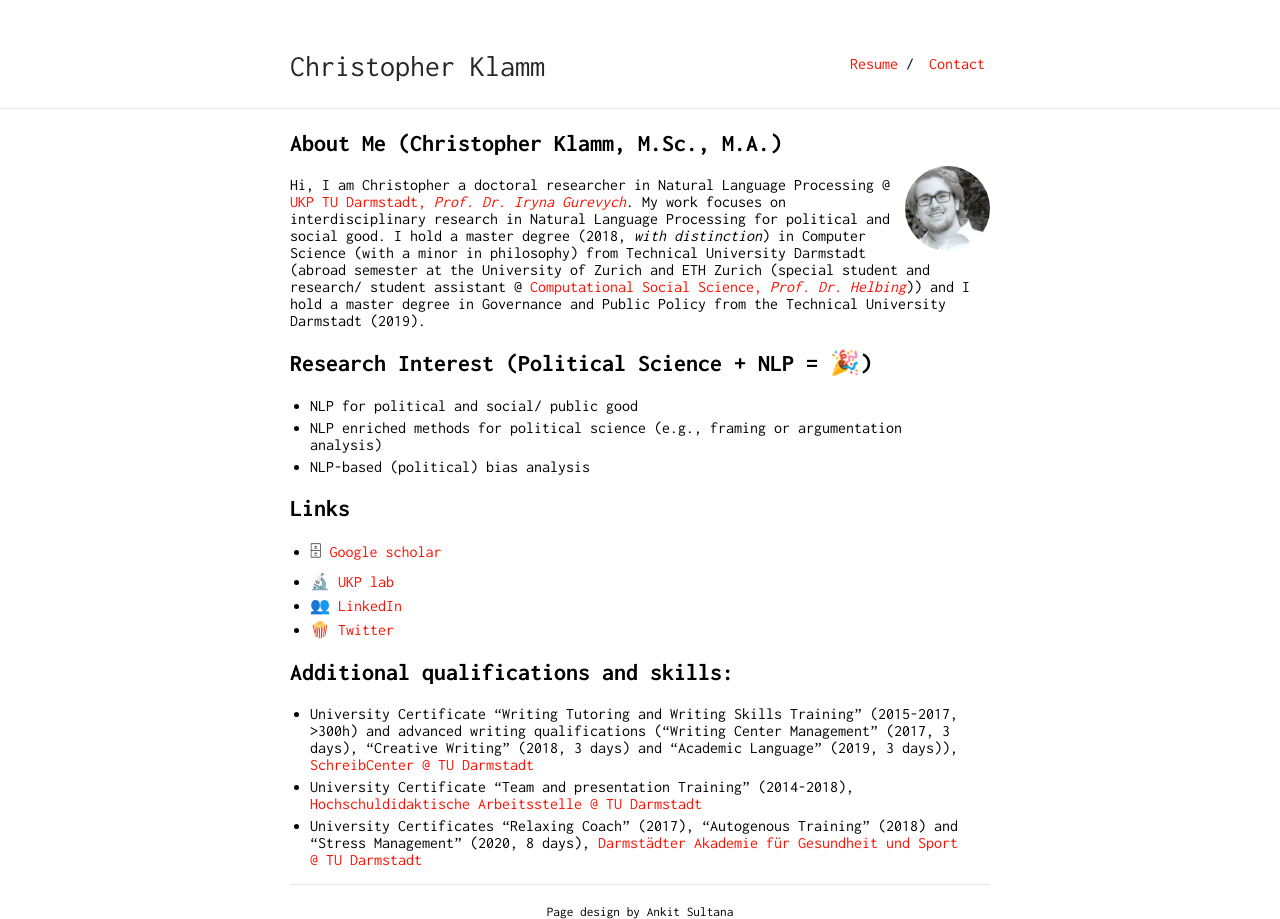
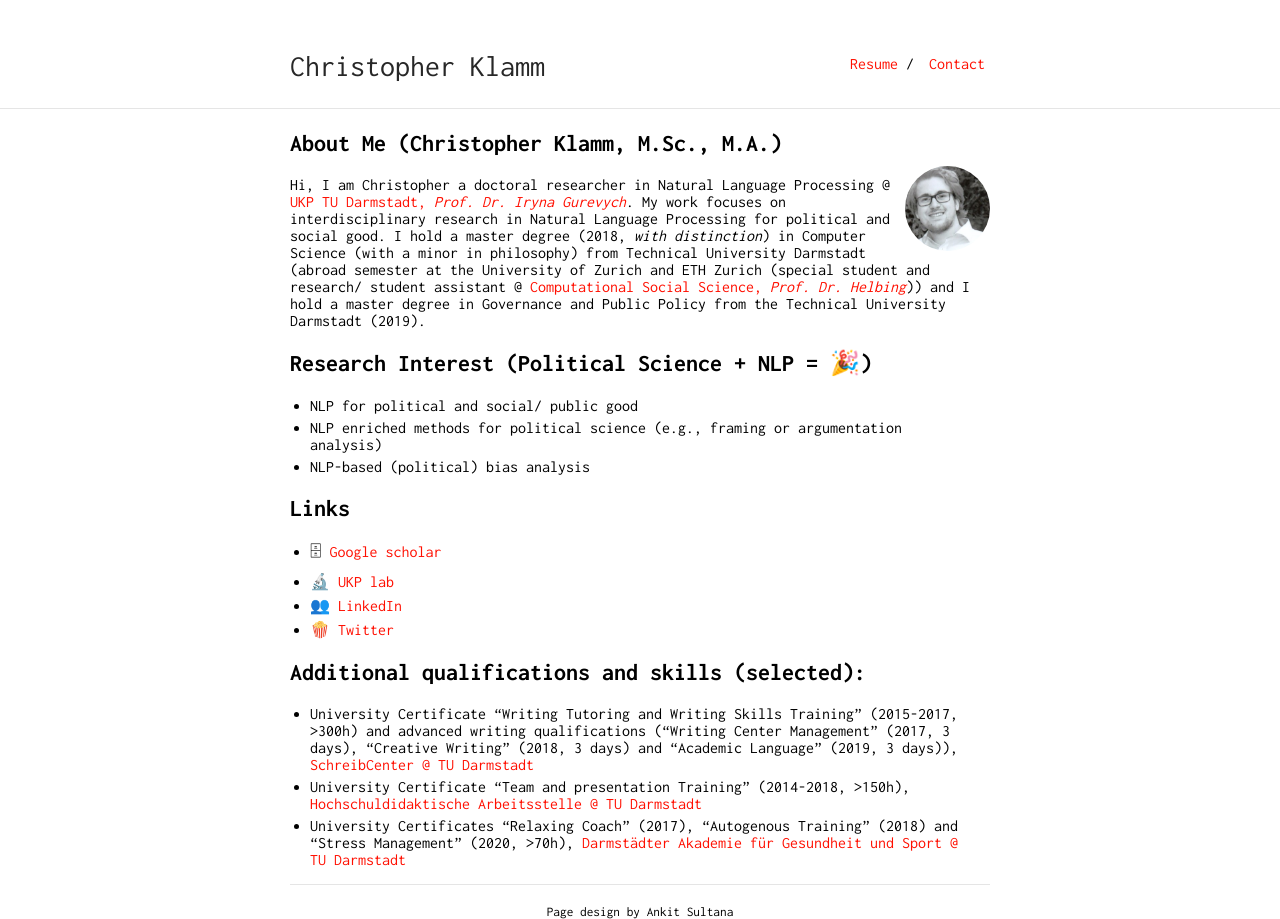
Before and after one commit to chkla/gitPage, a Jekyll site: the page built from index.md, in a window 1280 px wide. Built offline with Jekyll 4.4.1, drawn with Linux system fonts in a browser that asks for light colours; our own code applies the rules of GitHub Pages for plain Markdown files.

Commit message:
Update index.md

```diff
--- a/index.md
+++ b/index.md
@@ -19,7 +19,7 @@ Hi, I am Christopher a doctoral researcher in Natural Language Processing @ [UKP
 * 👥 [LinkedIn](https://www.linkedin.com/in/christopher-klamm-865786b3/)
 * 🍿 [Twitter](https://twitter.com/chklamm)
 
-## Additional qualifications and skills:
+## Additional qualifications and skills (selected):
 * University Certificate “Writing Tutoring and Writing Skills Training” (2015-2017, >300h) and advanced writing qualifications ("Writing Center Management" (2017, 3 days), "Creative Writing" (2018, 3 days) and "Academic Language" (2019, 3 days)), [SchreibCenter @ TU Darmstadt](https://www.owl.tu-darmstadt.de/schreibcenter_1/index.de.jsp)
-* University Certificate "Team and presentation Training" (2014-2018), [Hochschuldidaktische Arbeitsstelle @ TU Darmstadt](https://www.hda.tu-darmstadt.de/hda/index.de.jsp)
-* University Certificates "Relaxing Coach" (2017), "Autogenous Training" (2018) and "Stress Management" (2020, 8 days), [Darmstädter Akademie für Gesundheit und Sport @ TU Darmstadt](https://www.sport.tu-darmstadt.de/dienstleistungen/fortbildungen_ifs.de.jsp)
+* University Certificate "Team and presentation Training" (2014-2018, >150h), [Hochschuldidaktische Arbeitsstelle @ TU Darmstadt](https://www.hda.tu-darmstadt.de/hda/index.de.jsp)
+* University Certificates "Relaxing Coach" (2017), "Autogenous Training" (2018) and "Stress Management" (2020, >70h), [Darmstädter Akademie für Gesundheit und Sport @ TU Darmstadt](https://www.sport.tu-darmstadt.de/dienstleistungen/fortbildungen_ifs.de.jsp)
```
